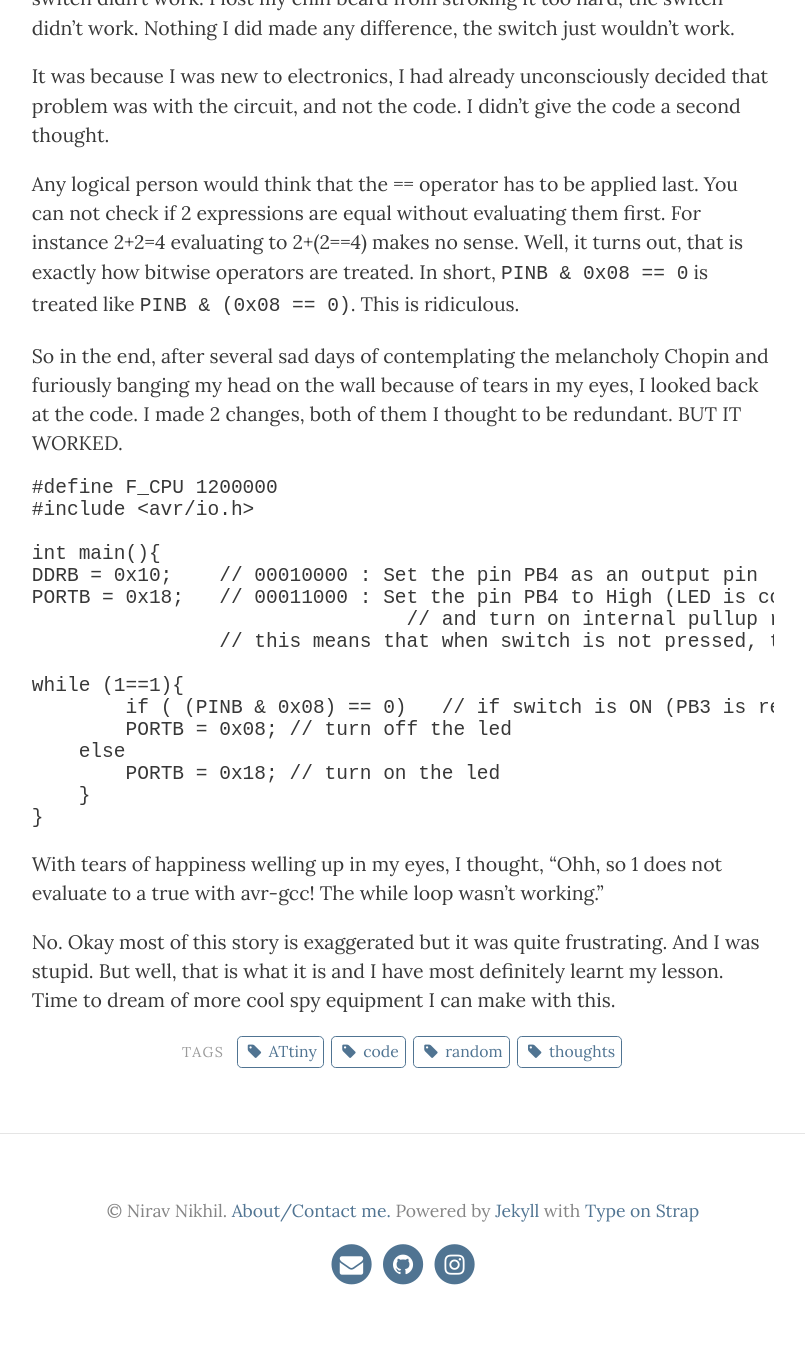
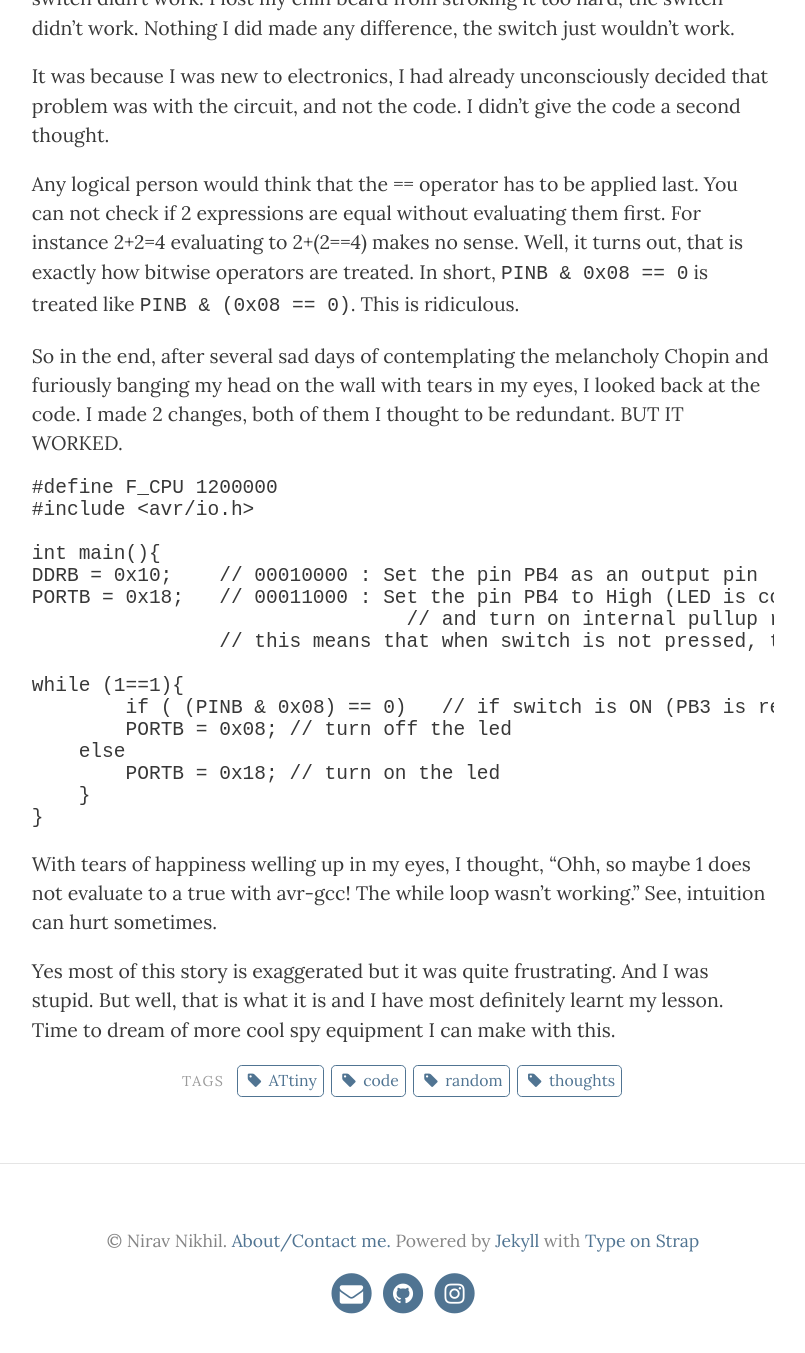
Before and after one commit to niravcodes/niravcodes.github.io, a Jekyll site: the page built from _posts/2018-04-20-so-yeah-precedence-sucks.md, in a window 1280 px wide and 1400 px high, scrolled down 2508 px. Shown: the top 1353 px of the window, without its empty margins (237-1042 px from the left). Built offline with Jekyll 4.4.1, drawn with Linux system fonts in a browser that asks for light colours.

Commit message:
Update 2018-04-20-so-yeah-precedence-sucks.md

```diff
--- a/_posts/2018-04-20-so-yeah-precedence-sucks.md
+++ b/_posts/2018-04-20-so-yeah-precedence-sucks.md
@@ -47,7 +47,7 @@ It was because I was new to electronics, I had already unconsciously decided tha
 
 Any logical person would think that the == operator has to be applied last. You can not check if 2 expressions are equal without evaluating them first. For instance 2+2=4 evaluating to 2+(2==4) makes no sense. Well, it turns out, that is exactly how bitwise operators are treated. In short, `PINB & 0x08 == 0` is treated like `PINB & (0x08 == 0)`. This is ridiculous.
 
-So in the end, after several sad days of contemplating the melancholy Chopin and furiously banging my head on the  wall because of tears in my eyes, I looked back at the code. I made 2 changes, both of them I thought to be redundant. BUT IT WORKED.
+So in the end, after several sad days of contemplating the melancholy Chopin and furiously banging my head on the  wall with tears in my eyes, I looked back at the code. I made 2 changes, both of them I thought to be redundant. BUT IT WORKED.
 
 	#define F_CPU 1200000
     #include <avr/io.h>
@@ -66,6 +66,6 @@ So in the end, after several sad days of contemplating the melancholy Chopin and
         }
     }
 
-With tears of happiness welling up in my eyes, I thought, "Ohh, so 1 does not evaluate to a true with avr-gcc! The while loop wasn't working."
+With tears of happiness welling up in my eyes, I thought, "Ohh, so maybe 1 does not evaluate to a true with avr-gcc! The while loop wasn't working." See, intuition can hurt sometimes.
 
-No. Okay most of this story is exaggerated but it was quite frustrating. And I was stupid. But well, that is what it is and I have most definitely learnt my lesson. Time to dream of more cool spy equipment I can make with this.
+Yes most of this story is exaggerated but it was quite frustrating. And I was stupid. But well, that is what it is and I have most definitely learnt my lesson. Time to dream of more cool spy equipment I can make with this.
```
